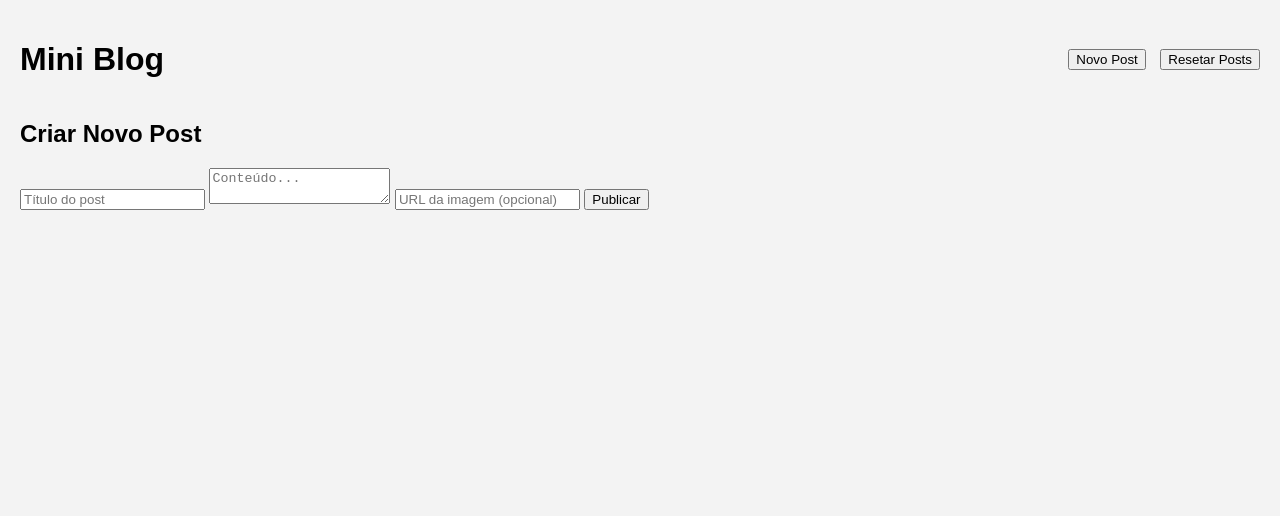
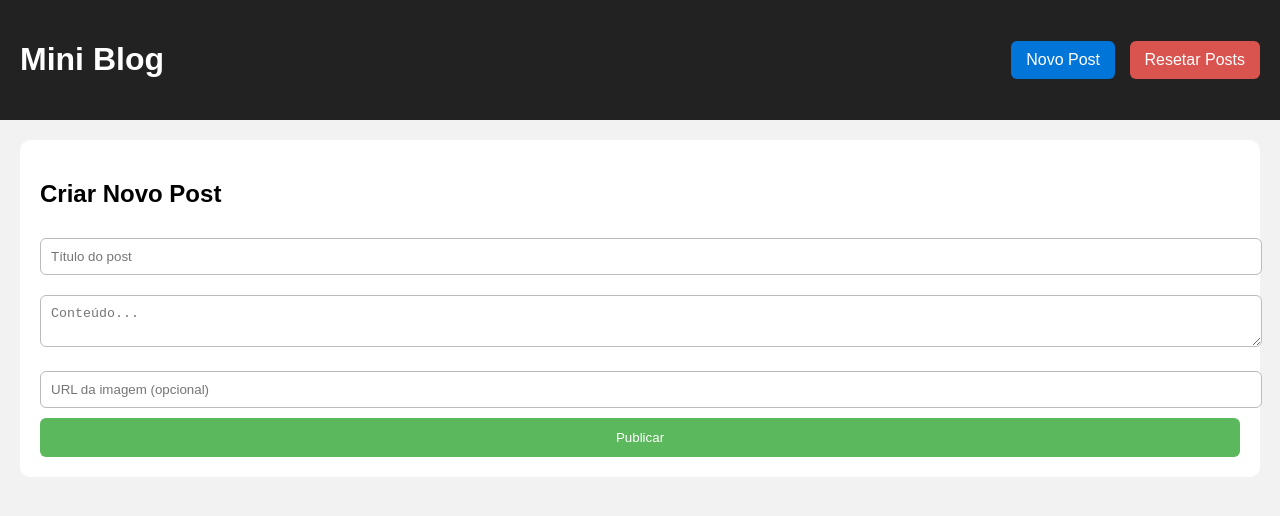
Before and after one commit to allefhenrykeferreira-debug/mini-blog, a plain HTML site: page index.html in a window 1280 px wide. Both pictures are taken after a click on the button "Novo Post". Drawn offline with Linux system fonts and the light colour scheme.

Commit message:
Refactor styles for body, header, and buttons

```diff
--- a/style.css
+++ b/style.css
@@ -1,32 +1,83 @@
 body {
     font-family: Arial, sans-serif;
-    background: #f3f3f3;
+    background: #f2f2f2;
     margin: 0;
-    padding: 20px;
+    padding: 0;
 }
 
 header {
+    background: #222;
+    padding: 20px;
+    color: white;
     display: flex;
     justify-content: space-between;
     align-items: center;
 }
 
 .btn-group button {
+    padding: 10px 15px;
     margin-left: 10px;
+    border: none;
+    cursor: pointer;
+    border-radius: 6px;
+    font-size: 16px;
+}
+
+.danger {
+    background: #d9534f;
+    color: white;
+}
+
+#newPostBtn {
+    background: #0275d8;
+    color: white;
 }
 
 .hidden {
     display: none;
 }
 
+#createPost {
+    background: white;
+    padding: 20px;
+    margin: 20px;
+    border-radius: 10px;
+}
+
+#createPost input,
+#createPost textarea {
+    width: 100%;
+    padding: 10px;
+    margin: 10px 0;
+    border-radius: 6px;
+    border: 1px solid #bbb;
+}
+
+#savePost {
+    background: #5cb85c;
+    color: white;
+    border: none;
+    padding: 12px;
+    cursor: pointer;
+    width: 100%;
+    border-radius: 6px;
+}
+
 #posts {
-    margin-top: 20px;
+    padding: 20px;
 }
 
 .post {
     background: white;
     padding: 15px;
-    margin-bottom: 10px;
-    border-radius: 8px;
-    box-shadow: 0px 2px 5px rgba(0,0,0,0.1);
+    margin-bottom: 20px;
+    border-radius: 10px;
+    box-shadow: 0 3px 10px rgba(0,0,0,0.1);
 }
+
+.post-img {
+    width: 100%;
+    max-width: 400px;
+    border-radius: 10px;
+    margin: 10px 0;
+}
```
